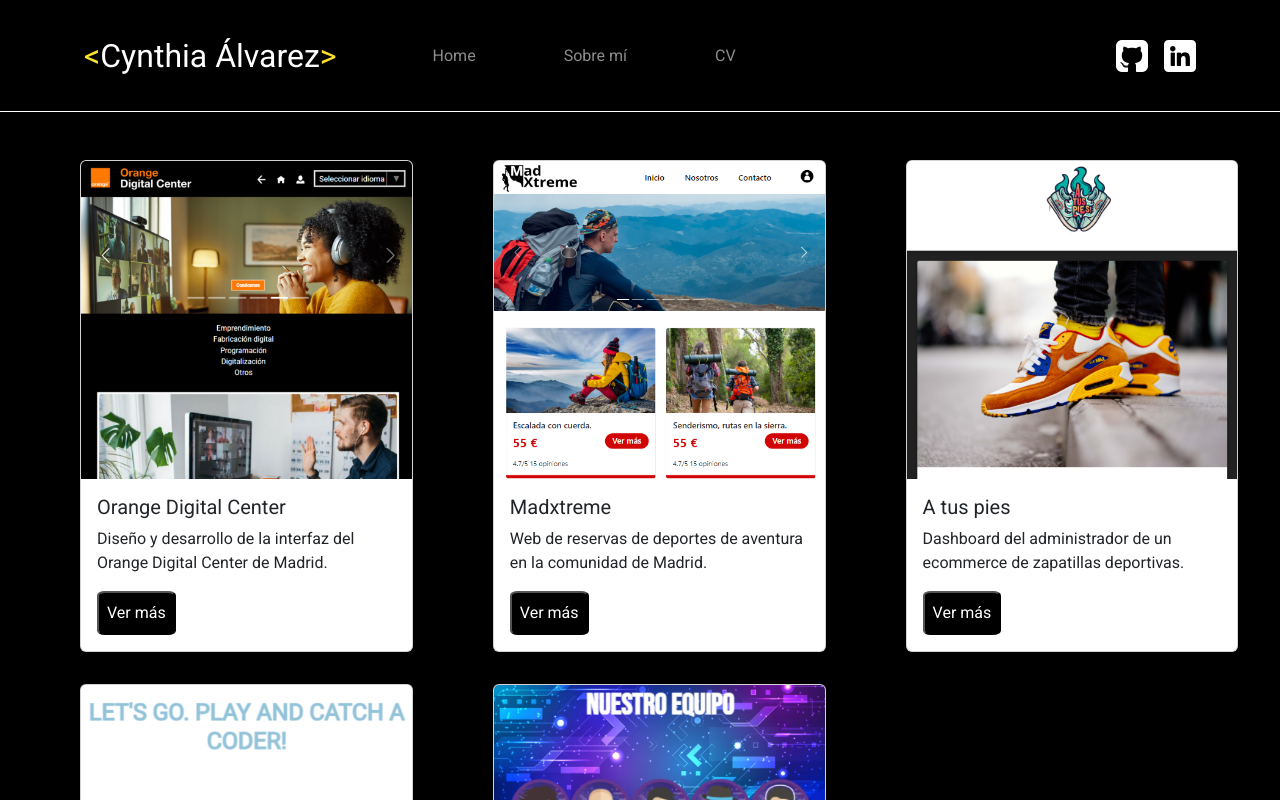
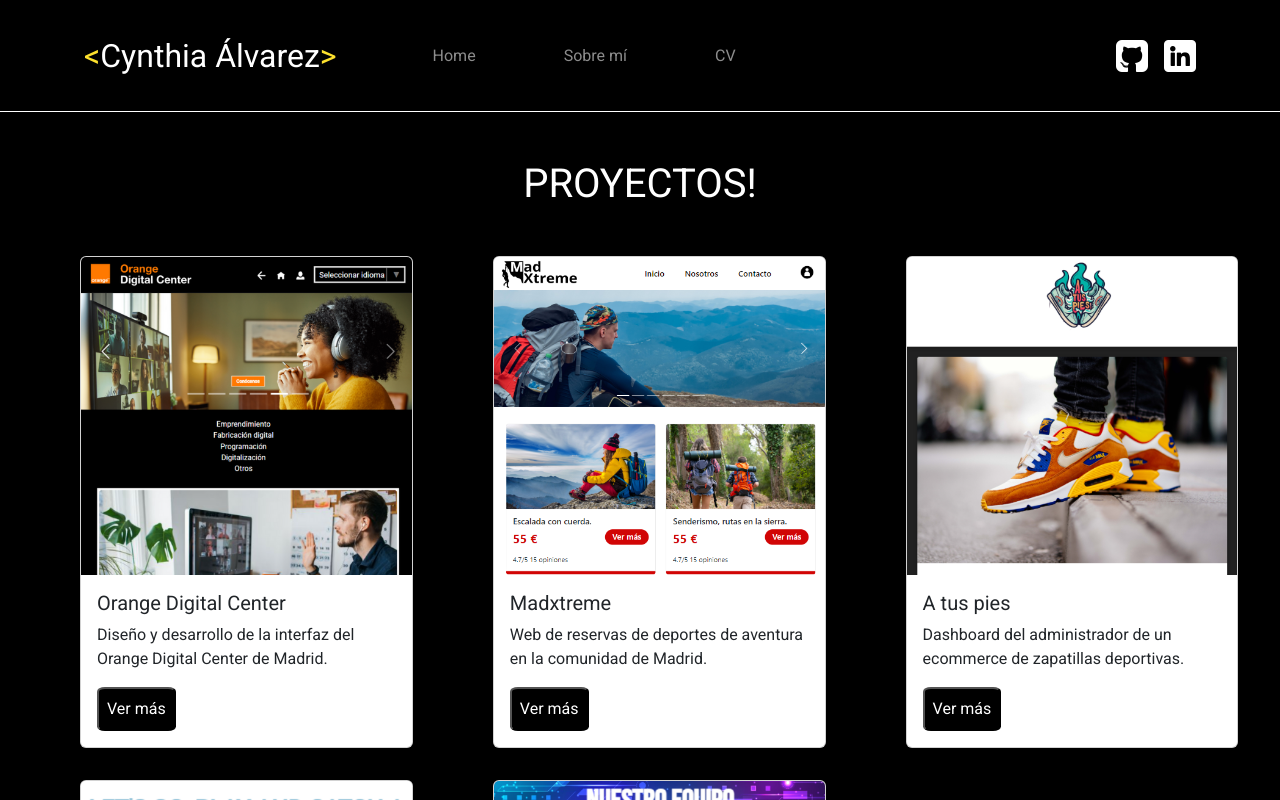
Before and after one commit to Cyn29/portfolio, a React (Vite) app: page / in a window 1280 px wide. Shown: the top 800 px of the page. Built offline with nearby package versions, Linux system fonts and the light colour scheme.

Commit message:
feat(styles): adding new styles to the portfolio

```diff
--- a/src/pages/home/Home.css
+++ b/src/pages/home/Home.css
@@ -1,5 +1,15 @@
 .home-container {
     background-color: black;
+}
+
+.title-container {
+    display: flex;
+    justify-content: center;
+}
+
+.projects-title {
+    color: #fff;
+    margin-bottom: 3rem;
 }
 
 .cards-container {
--- a/src/pages/home/Home.jsx
+++ b/src/pages/home/Home.jsx
@@ -13,6 +13,9 @@
     return (
         <div className="home-container">
         <Header />
+        <div className="title-container">
+            <h1 className="projects-title">PROYECTOS!</h1>
+        </div>
         <div className="cards-container">
         <Cards
         image={orange}
```
